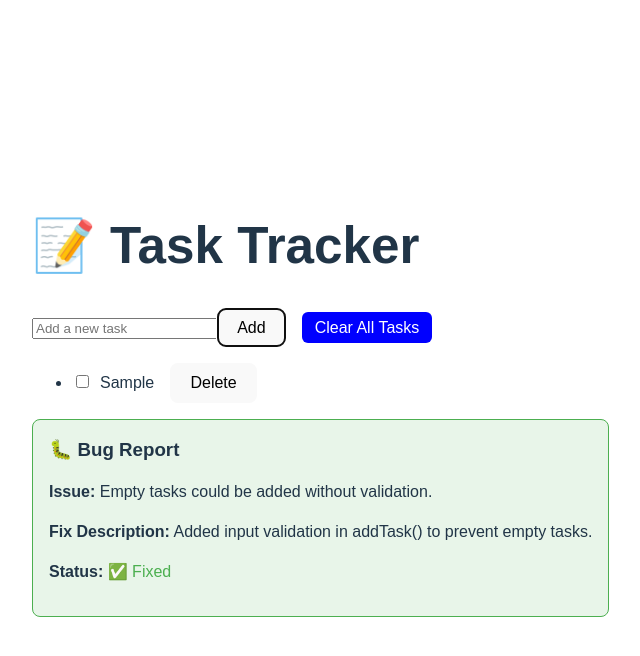
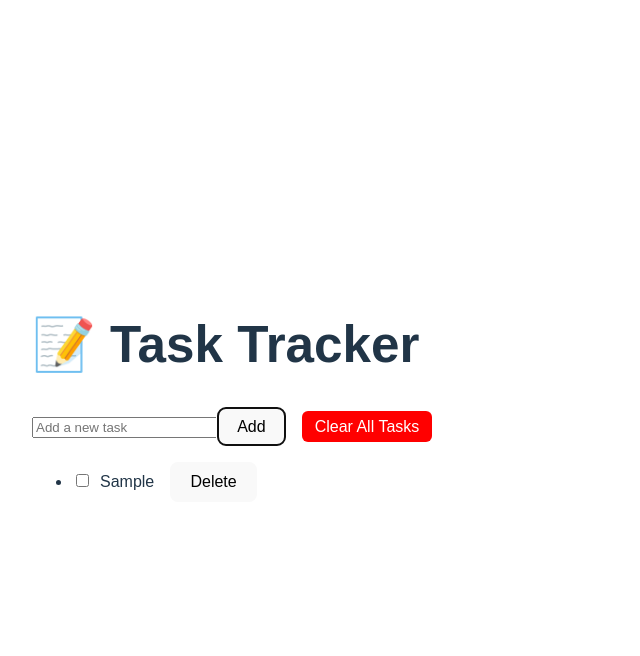
Before and after one commit to Modukoana22/git-to-do-list, a React (Vite) app: page / in a window 1280 px wide. Both pictures are taken after typing "Sample" into the empty fields and a click on the button "Add". Shown: the top 656 px of the page, without its empty margins (0-640 px from the left). Built offline with nearby package versions, Linux system fonts and the light colour scheme.

Commit message:
Changed clear button to red

```diff
--- a/src/App.jsx
+++ b/src/App.jsx
@@ -1,7 +1,6 @@
 import React, { useState } from "react";
 import ClearAllButton from "./ClearAllButton";
-import Bugfix from "./Bugfix";
-// 🆕 import the new component
+
 function App() {
   const [tasks, setTasks] = useState([]);
   const [newTask, setNewTask] = useState("");
@@ -37,6 +36,7 @@ function App() {
         placeholder="Add a new task"
       />
       <button onClick={addTask}>Add</button>
+
       {/* 🆕 Using the new ClearAllButton component */}
       <ClearAllButton onClear={clearAllTasks} visible={tasks.length > 0} />
 
@@ -65,11 +65,6 @@ function App() {
           </li>
         ))}
       </ul>
-      <Bugfix
-        issue="Empty tasks could be added without validation."
-        fixDescription="Added input validation in addTask() to prevent empty tasks."
-        isFixed={true}
-      />
     </div>
   );
 }
--- a/src/ClearAllButton.jsx
+++ b/src/ClearAllButton.jsx
@@ -8,7 +8,7 @@ export default function ClearAllButton({ onClear, visible }) {
       onClick={onClear}
       style={{
         marginLeft: "1rem",
-        backgroundColor: "blue",
+        backgroundColor: "red",
         color: "white",
         border: "none",
         padding: "0.4rem 0.8rem",
```
